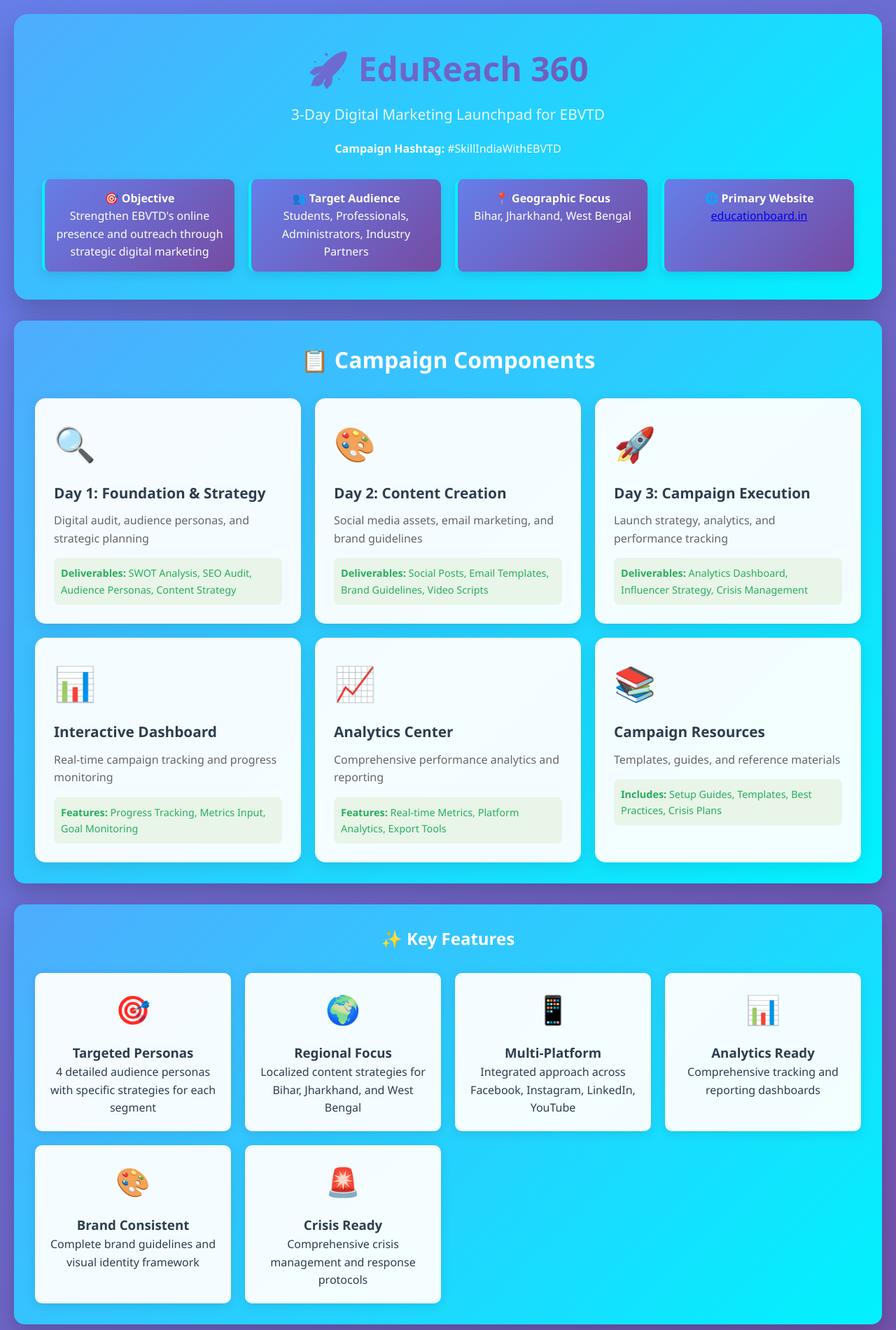
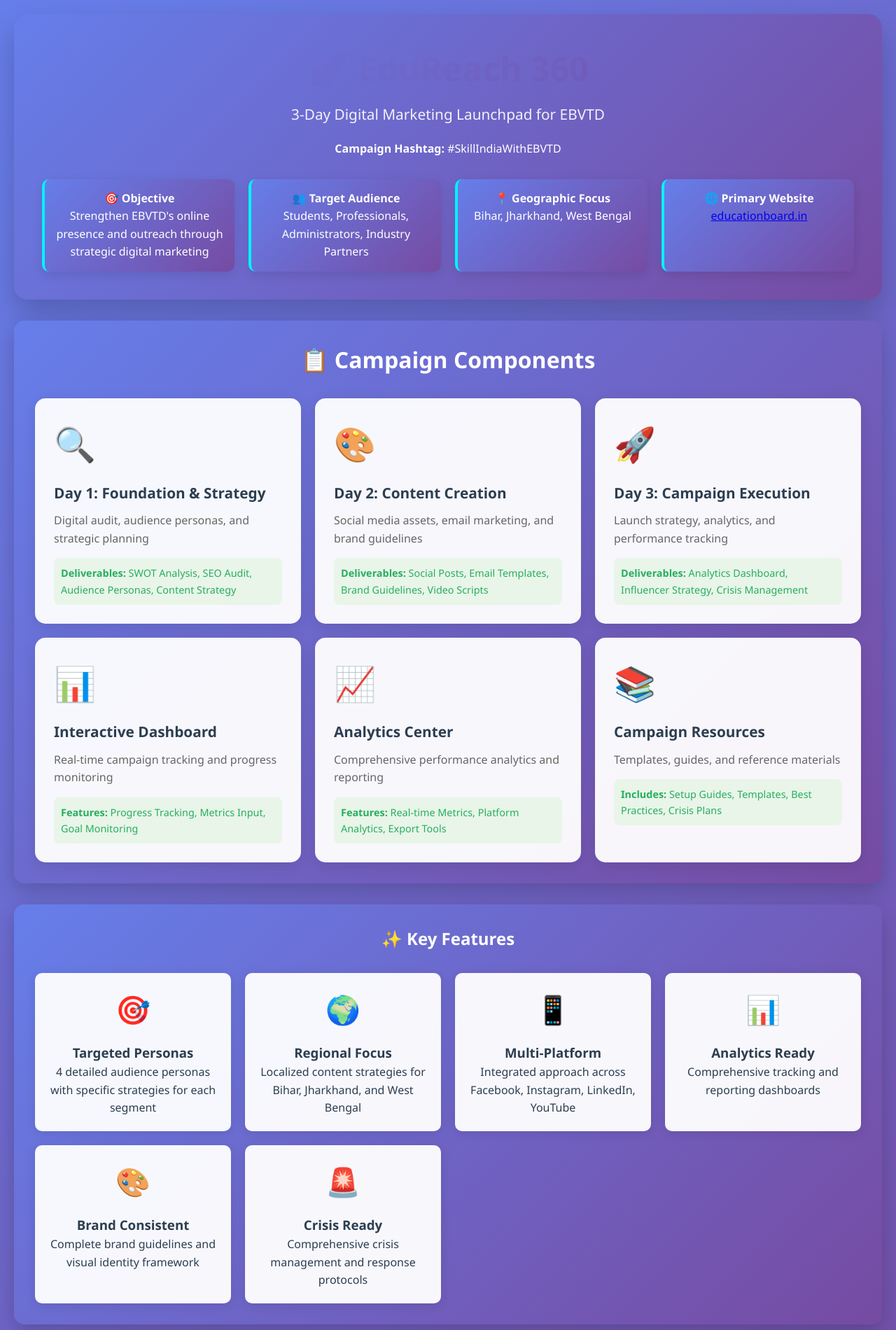
Before and after one commit to edureach360ebvtd-beep/edureach-360-campaign-kit, a website: page index.html in a window 1280 px wide. Shown: the top 1900 px of the page at 70% size. Drawn offline with Linux system fonts and the light colour scheme.

Commit message:
Apply consistent darker gradient theme throughout campaign kit
- Use darker blue-purple gradient (667eea to 764ba2) for ALL section backgrounds
- Matches the 'Ready to Launch Campaign' section aesthetic
- Consistent sophisticated gradient across header, nav sections, and features
- Analytics dashboard updated with matching gradient theme
- Professional, cohesive appearance with deeper, more elegant colors
- Enhanced visual consistency and brand identity

```diff
--- a/index.html
+++ b/index.html
@@ -29,7 +29,7 @@
         }
 
         .header {
-            background: linear-gradient(135deg, #4facfe 0%, #00f2fe 100%);
+            background: linear-gradient(135deg, #667eea 0%, #764ba2 100%);
             backdrop-filter: blur(10px);
             border-radius: 20px;
             padding: 40px;
@@ -71,7 +71,7 @@
         }
 
         .nav-section {
-            background: linear-gradient(135deg, #4facfe 0%, #00f2fe 100%);
+            background: linear-gradient(135deg, #667eea 0%, #764ba2 100%);
             backdrop-filter: blur(10px);
             border-radius: 15px;
             padding: 30px;
@@ -128,7 +128,7 @@
         }
 
         .features-section {
-            background: linear-gradient(135deg, #4facfe 0%, #00f2fe 100%);
+            background: linear-gradient(135deg, #667eea 0%, #764ba2 100%);
             backdrop-filter: blur(10px);
             border-radius: 15px;
             padding: 30px;
```
Also changed, not shown: 8_Analytics/Comprehensive_Analytics_Dashboard.html (+1 -1 lines).
